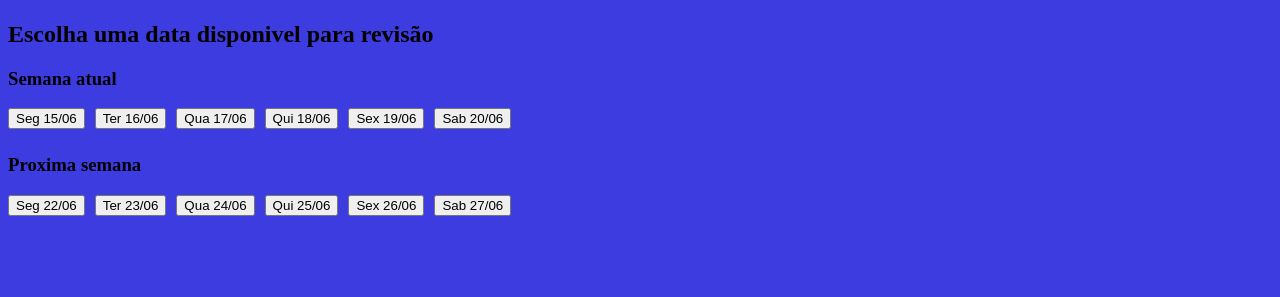
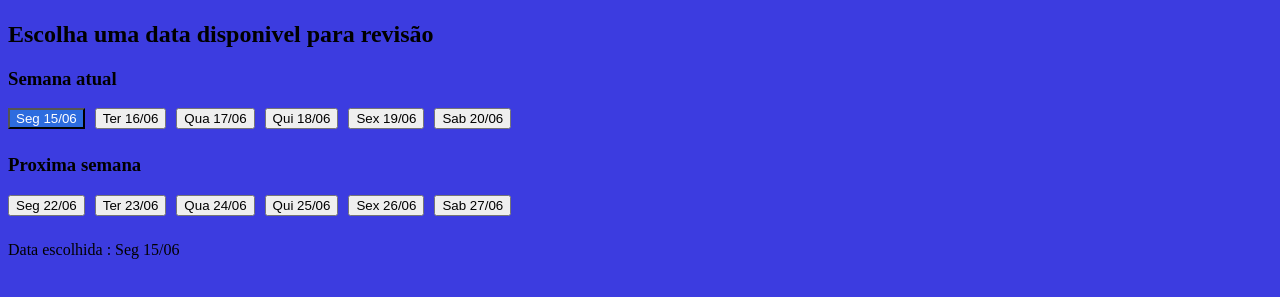
Before and after one commit to lepp05/Agenda_Oficina, a plain HTML site: page index.html in a window 1280 px wide. Both pictures are taken after a click on the button "Seg 15/06". Shown: the part 87-384 px from the top of the page. Drawn offline with Linux system fonts and the light colour scheme.

Commit message:
guadei a data selecionada

```diff
--- a/index.html
+++ b/index.html
@@ -19,9 +19,8 @@
     <main>
         <section class="agend">
             <h2>Escolha uma data disponivel para revisão</h2>
-            <div id="calendario">
-
-            </div>
+            <div id="calendario"></div>
+            <div id="dataSelecionada"></div>
 
 
         </section>
--- a/script.js
+++ b/script.js
@@ -2,6 +2,9 @@
 
 const calendario = document.getElementById('calendario') //pegando a div
 const hoje = new Date() //cria uma data de hoje
+
+const dataSelecionada = document.getElementById('dataSelecionada')
+
 
 //descobrir a segunda-feira da semana atual
 function pegarSegunda(data) {
@@ -41,7 +44,22 @@ function criarSemana(titulo, dataInicial){
         const botao = document.createElement('button')
         botao.innerText = formatarData(data)
 
+        //guarda o botao clicado
+        botao.dataset.data = data.toISOString()
+
+        botao.addEventListener('click', function(e){
+            const botoes = document.querySelectorAll('.datas button')
+            botoes.forEach(function(botao){
+                botao.classList.remove('selecionado')
+            })
+            e.target.classList.add('selecionado')
+
+            const dataEscolhida = new Date(e.target.dataset.data)
+            dataSelecionada.innerText = `Data escolhida : ${e.target.innerText}`
+        })
+
         divDatas.appendChild(botao)
+
     }
     calendario.appendChild(divDatas)
 }
--- a/style.css
+++ b/style.css
@@ -10,6 +10,11 @@ body{
 .datas button {
     padding: 12px, 18px;
     cursor: pointer;
+}
+
+.selecionado{
+    background-color: #2d6cdf;
+    color: white;
 }
 
 header{
```
